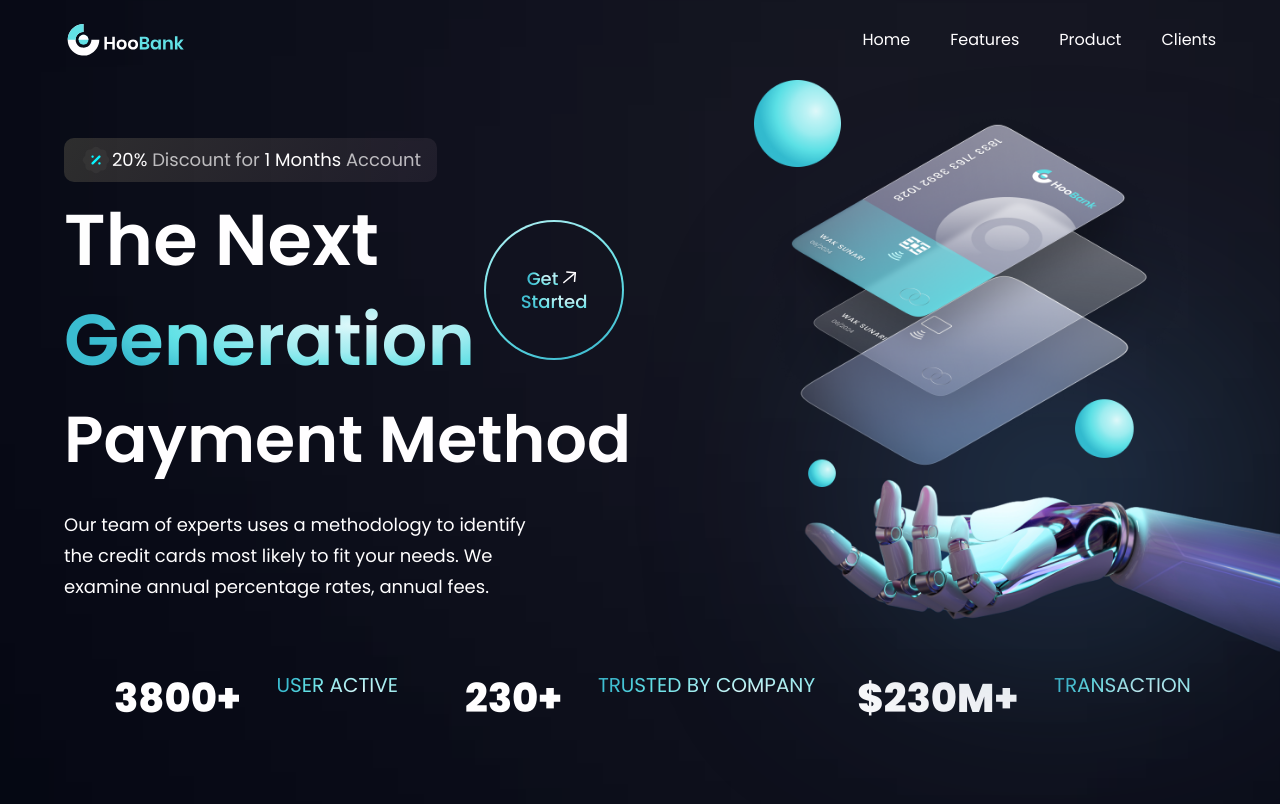
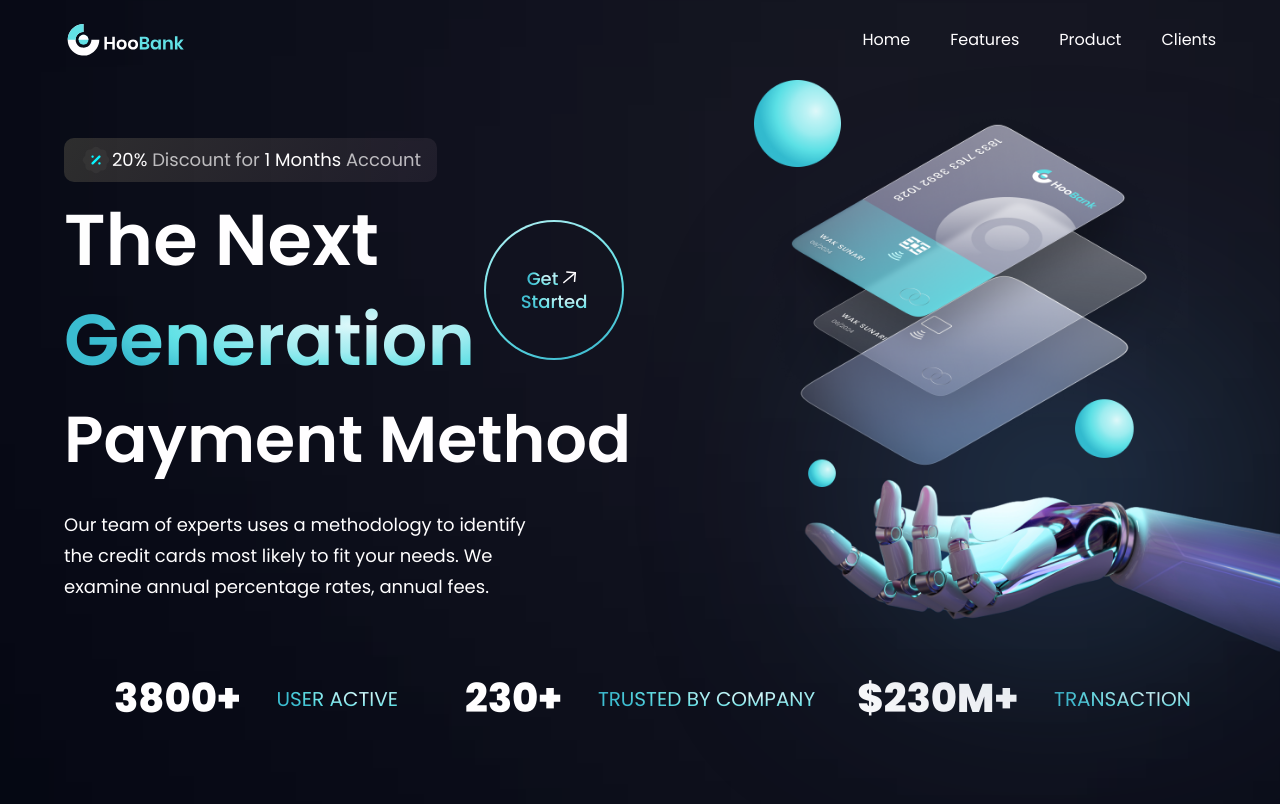
Before and after one commit to BehzadHashemian/Business-Sample, a React (Vite) app: page / in a window 1280 px wide. Shown: the top 804 px of the page. Built offline with nearby package versions, Linux system fonts and the light colour scheme.

Commit message:
aligning items

```diff
--- a/src/components/Stats.jsx
+++ b/src/components/Stats.jsx
@@ -6,7 +6,7 @@ const Stats = () => {
     <section className={`${styles.flexCenter} flex-row flex-wrap sm:mb-20 mb-6`}>
       {stats.map((sta) => {
         return(
-          <div className= 'flex flex-1 justify-center m-3'>
+          <div className= 'flex flex-1 justify-center m-3 items-center'>
           <h1 className='text-white font-poppins font-extrabold mr-6 text-[30px] xs:text-[40px] xs:leading-[53px] leading-[43px]'>  {sta.value}</h1>
           <p className='text-gradient font-poppins text-[15px] xs:text-[20px] xs:leading-[26px] leading-[21px] ml-3 uppercase' >{sta.title}</p>
           </div>
```
